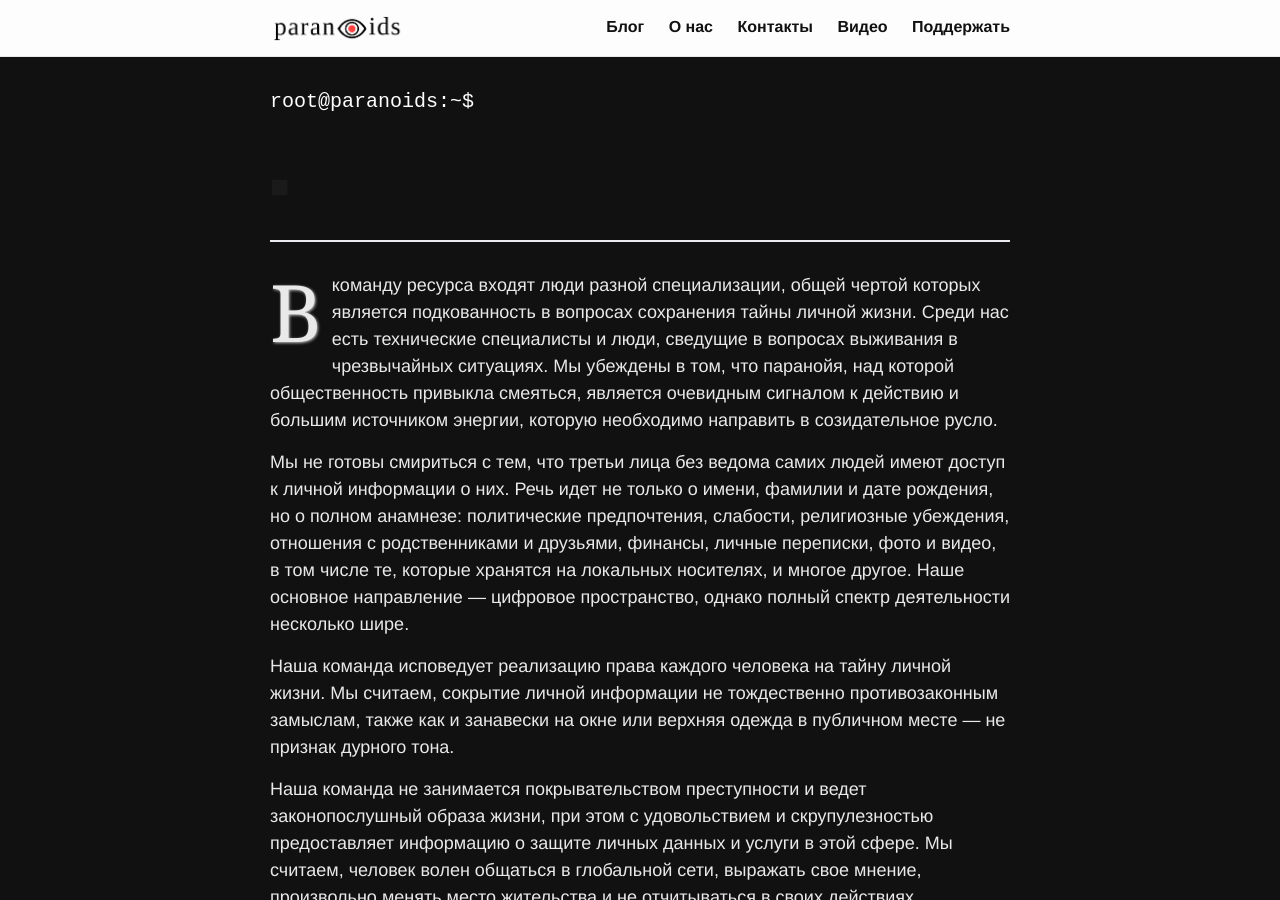
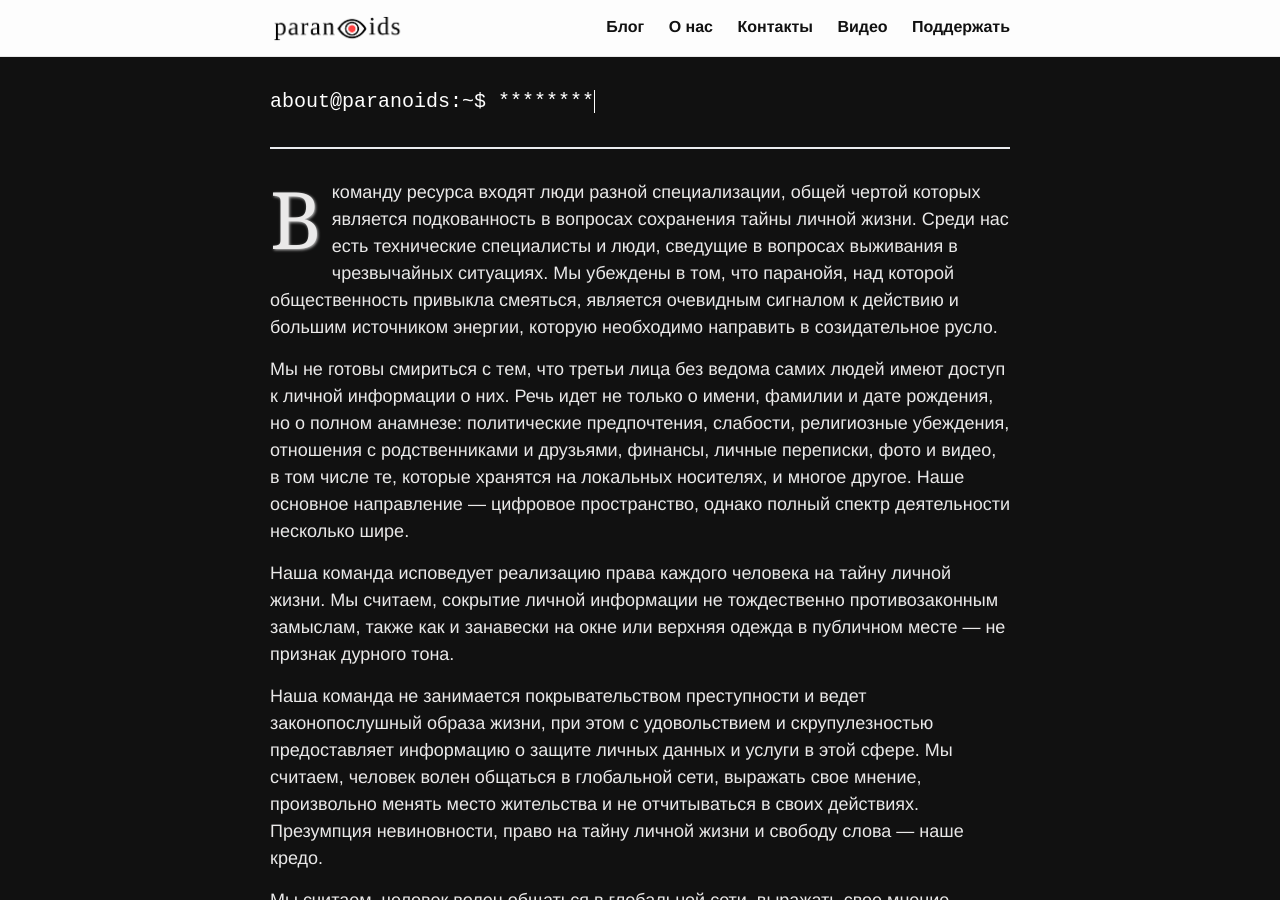
Before and after one commit to 2b7E1n6D0e5R7/2b7E1n6D0e5R7.github.io, a Jekyll site: the page built from _pages/about.md, in a window 1280 px wide and 900 px high. Built offline with Jekyll 4.4.1, drawn with Linux system fonts in a browser that asks for light colours.

Commit message:
Update about.html

```diff
--- a/_layouts/about.html
+++ b/_layouts/about.html
@@ -10,9 +10,13 @@
     <main class="landing-content" aria-label="Content">
       <div class="wrapper">
 
-           <h1 class="title">root@paranoids:~$</h1> <h1 id="blink1">&#9632;</h1>
+         <h1 class="title">about@paranoids:~$
+          <span class="typewrite" data-period="2000" data-type='[ "********"]'>
+          <span class="wrap"></span>
+          </span>
+        </h1>
 
-          <hr>
+        <hr>
 
 
         <div class="about">
```
